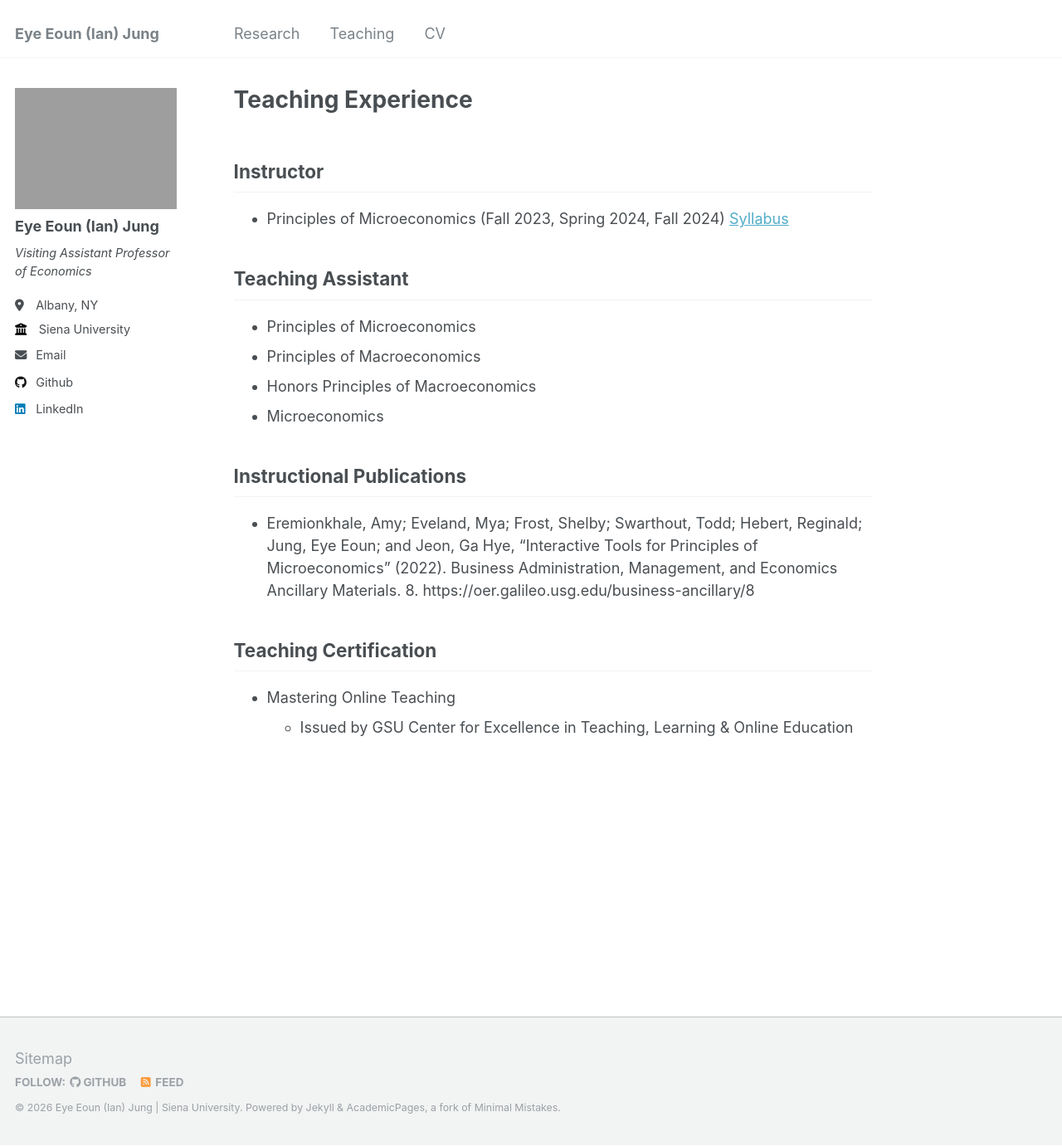
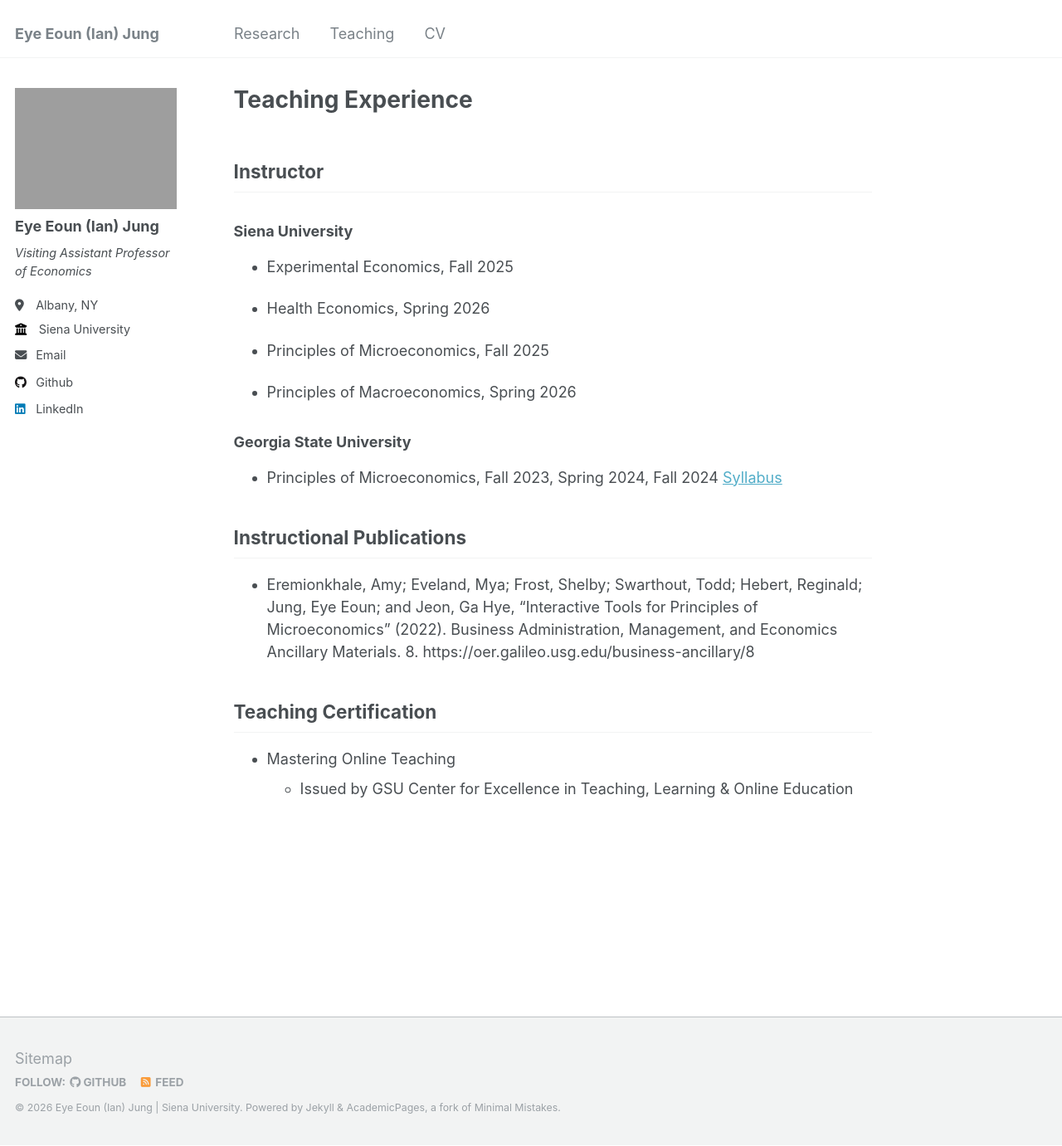
Before and after one commit to ejung11/ejung11.github.io, a Jekyll site: the page built from _pages/teaching.md, in a window 1280 px wide and 1381 px high. Shown: the whole window at 83% size. Built offline with Jekyll 4.4.1, drawn with Linux system fonts in a browser that asks for light colours.

Commit message:
Update teaching information for upcoming semesters

```diff
--- a/_pages/teaching.md
+++ b/_pages/teaching.md
@@ -5,13 +5,21 @@ author_profile: true
 ---
 
 ## Instructor
-* Principles of Microeconomics (Fall 2023, Spring 2024, Fall 2024) [Syllabus](https://ejung11.github.io/files/ECON_2106_Syllabus.pdf)
 
-## Teaching Assistant
-* Principles of Microeconomics
-* Principles of Macroeconomics
-* Honors Principles of Macroeconomics
-* Microeconomics
+### Siena University
+
+* Experimental Economics, Fall 2025
+
+* Health Economics, Spring 2026
+
+* Principles of Microeconomics, Fall 2025
+
+* Principles of Macroeconomics, Spring 2026
+
+### Georgia State University
+
+* Principles of Microeconomics, Fall 2023, Spring 2024, Fall 2024 [Syllabus](https://ejung11.github.io/files/ECON_2106_Syllabus.pdf)
+
 
 ## Instructional Publications
 * Eremionkhale, Amy; Eveland, Mya; Frost, Shelby; Swarthout, Todd; Hebert, Reginald; Jung, Eye Eoun; and Jeon, Ga Hye, "Interactive Tools for Principles of Microeconomics" (2022). Business Administration, Management, and Economics Ancillary Materials. 8.
```
